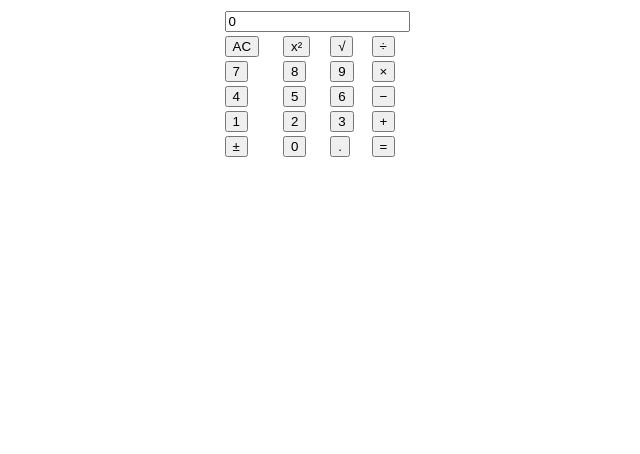
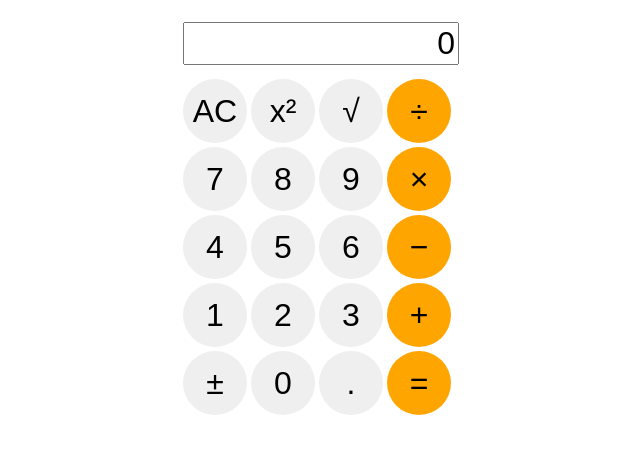
Before and after one commit to jacob5948/jacob5948.github.io, a plain HTML site: page cs421/lab/lab2/index.html in a window 1280 px wide. Shown: the whole page, without its empty margins (323-963 px from the left). Drawn offline with Linux system fonts and the light colour scheme.

Commit message:
Update index.html

```diff
--- a/cs421/lab/lab2/index.html
+++ b/cs421/lab/lab2/index.html
@@ -3,8 +3,8 @@
 
 <head>
     <title>My Calculator</title>
-    <link rel="stylesheet" href="calculator.css">
-    <script src="calculator.js"></script>
+    <link rel="stylesheet" href="style.css">
+    <script src="script.js"></script>
 </head>
 
 <body>
```
